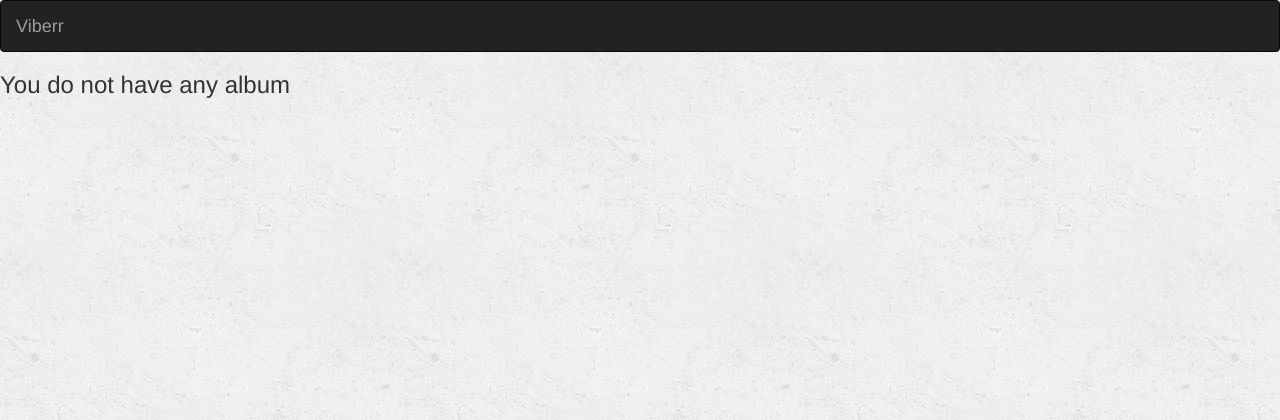
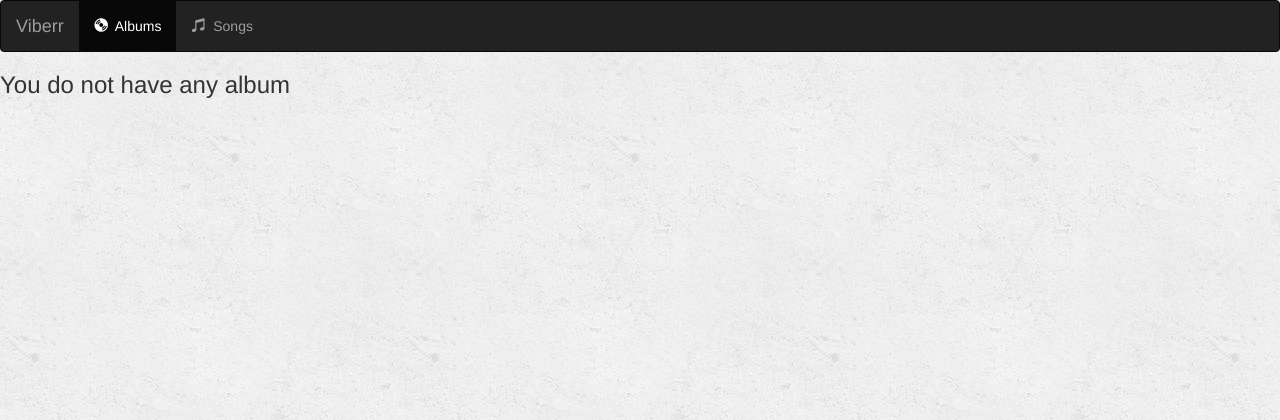
Before and after one commit to supriadi-yusuf/newboston, a Django app: page /music/ in a window 1280 px wide. Shown: the top 420 px of the page. Run offline with Django 3.2, Linux system fonts and the light colour scheme; data that the repository does not hold is empty; some libraries are stand-ins or nearby versions.

Commit message:
add more items on navigation bar. if screen size can not display all items so some items will disappear then conditional button appear. if the button is clicked, the items appear as drop down menu

```diff
--- a/music/templates/music/album_list.html
+++ b/music/templates/music/album_list.html
@@ -21,6 +21,23 @@
 
             <a class="navbar-brand" href="{% url 'music_app:album_list' %}">Viberr</a>
         </div>
+
+        <!-- Items -->
+        <div class="collapse navbar-collapse" id="topNavBar">
+            <ul class="nav navbar-nav">
+                <li class="active"><!-- 'active' will make white letters on black -->
+                    <a href="#">
+                        <span class="glyphicon glyphicon-cd" area-hidden="true"></span>&nbsp; Albums
+                    </a>
+                </li>
+                <li class="">
+                    <a href="#">
+                        <span class="glyphicon glyphicon-music" area-hidden="true"></span>&nbsp; Songs
+                    </a>
+                </li>
+            </ul>
+        </div>
+
     </div>
 </nav>
 
```
